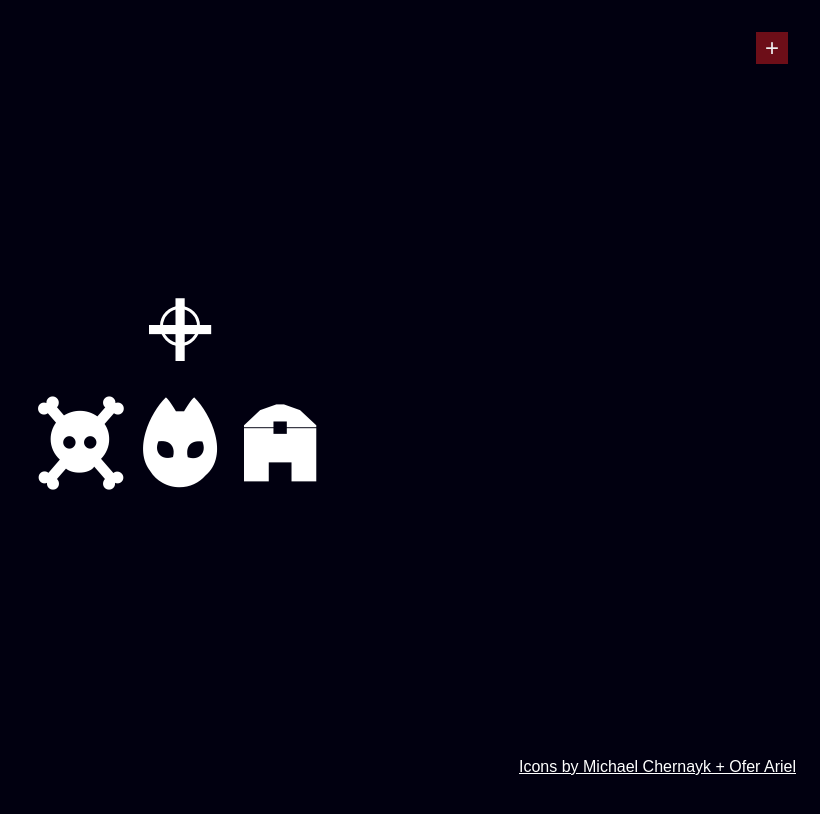
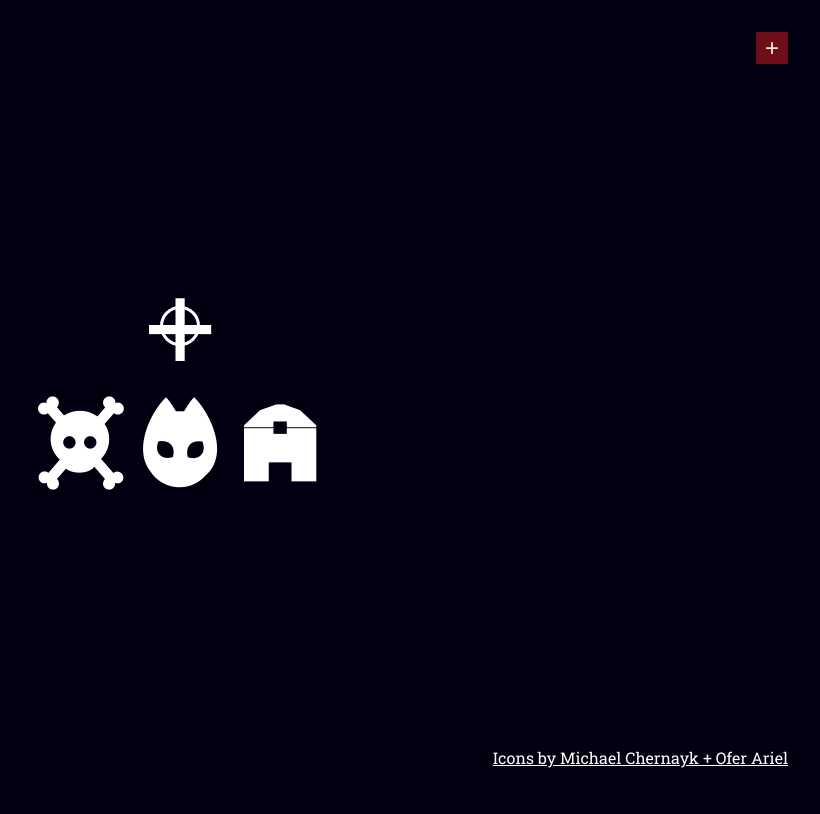
Before and after one commit to blackwright/mori, a Next.js app: page /ldar in a window 1280 px wide. Shown: the top 814 px of the page, without its empty margins (460-1280 px from the left). Built offline with nearby package versions, Linux system fonts and the light colour scheme.

Commit message:
use Link component for LD+R icon credit

```diff
--- a/components/pages/ldar/index.tsx
+++ b/components/pages/ldar/index.tsx
@@ -1,6 +1,7 @@
 import * as React from 'react';
 import styled from 'styled-components';
 import { motion, useAnimation } from 'framer-motion';
+import { Link } from 'components/shared';
 import { GlobalStyle } from './GlobalStyle';
 import { Slot } from './slot';
 import { shuffleCharacters } from './utils';
@@ -51,7 +52,11 @@ export const LDaR = () => {
           ))}
         </SlotWindow>
 
-        <FontCredit href="https://uxuihero.com/love-death-robots-free-fan-iconfont/">
+        <FontCredit
+          href="https://uxuihero.com/love-death-robots-free-fan-iconfont/"
+          fontSize="1rem"
+          p={4}
+        >
           Icons by Michael Chernayk + Ofer Ariel
         </FontCredit>
       </Container>
@@ -100,16 +105,8 @@ const Handle = styled(motion.button)`
   }
 `;
 
-const FontCredit = styled.a`
-  font-family: 'Source Sans Pro', Arial, Helvetica, sans-serif;
-  color: white;
+const FontCredit = styled(Link)`
   position: absolute;
-  bottom: 24px;
-  right: 16px;
-  color: white;
-  text-decoration: underline;
-
-  @media screen and (min-width: 600px) {
-    right: 24px;
-  }
+  bottom: 0;
+  right: 0;
 `;
```
